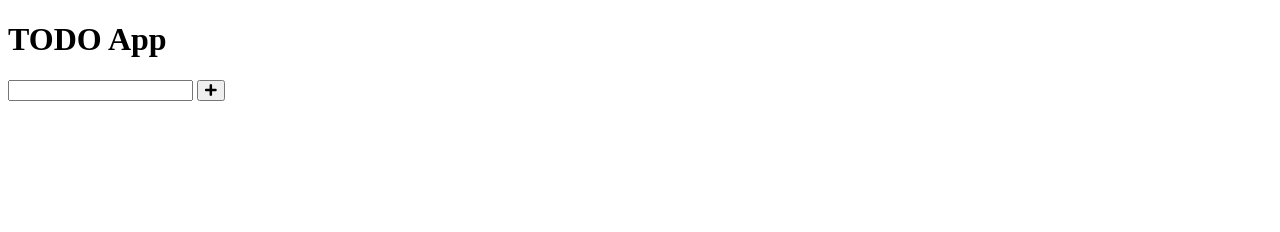
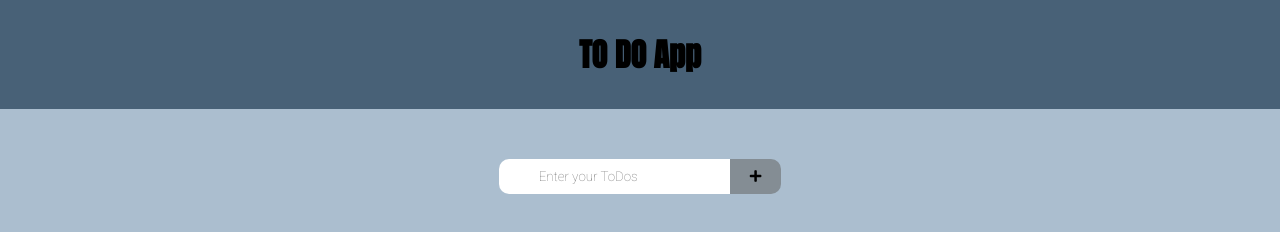
Before and after one commit to GSG-CF05/ToDo-App--Moayed-, a plain HTML site: page index.html in a window 1280 px wide. Drawn offline with Linux system fonts and the light colour scheme.

Commit message:
I style the header and title And add box and I gave them padding , margen ,.... relats #5

```diff
--- a/index.html
+++ b/index.html
@@ -4,7 +4,15 @@
     <meta charset="UTF-8" />
     <meta name="viewport" content="width=device-width, initial-scale=1.0" />
     <link rel="stylesheet" href="style.css" />
-    <title>Document</title>
+    <link rel="preconnect" href="https://fonts.googleapis.com" />
+    <link rel="preconnect" href="https://fonts.gstatic.com" crossorigin />
+    <link rel="preconnect" href="https://fonts.googleapis.com" />
+    <link rel="preconnect" href="https://fonts.gstatic.com" crossorigin />
+    <link
+      href="https://fonts.googleapis.com/css2?family=Anton&family=Roboto:wght@100&display=swap"
+      rel="stylesheet"
+    />
+    <title>TO DO APP</title>
     <link
       rel="stylesheet"
       href="https://cdnjs.cloudflare.com/ajax/libs/font-awesome/5.13.1/css/all.min.css"
@@ -13,16 +21,19 @@
   <body>
     <div class="container">
       <div class="todoApp">
-        <h1>TODO App</h1>
+        <h1>TO DO App</h1>
         <div class="todo">
           <form id="addTodoFrom">
-            <input type="text" class="todoInput" id="todoInput" />
+            <input
+              type="text"
+              class="todoInput"
+              id="todoInput"
+              placeholder="Enter your ToDos"
+            />
             <button type="submit" id="add"><i class="fa fa-plus"></i></button>
           </form>
         </div>
-        <ul id="todosList">
-
-        </ul>
+        <ul id="todosList"></ul>
       </div>
     </div>
     <script src="script.js"></script>
--- a/style.css
+++ b/style.css
@@ -1,7 +1,43 @@
-.editTodo{
-    display:none;
+* {
+  margin: 0;
+  padding: 0;
+  font-family: "Roboto", sans-serif;
 }
-.todoItem{
-    display:block;
 
+body {
+  background-color: rgb(171, 190, 207);
 }
+
+h1 {
+  display: flex;
+  justify-content: center;
+  padding: 30px;
+  margin-bottom: 20px;
+  background-color: rgb(72, 97, 119);
+  font-family: "Anton";
+}
+
+#addTodoFrom {
+  display: flex;
+  justify-content: center;
+  padding: 30px;
+  margin-bottom: 20px;
+}
+#todoInput {
+  border: none;
+  padding: 10px 40px;
+  border-radius: 10px 0px 0px 10px;
+}
+#add {
+  border: none;
+  padding: 10px 20px;
+  border-radius: 0px 10px 10px 0px;
+  background-color: rgb(132, 141, 148);
+}
+
+.editTodo {
+  display: none;
+}
+.todoItem {
+  display: block;
+}
```
Also changed, not shown: script.js (line endings or trailing spaces).
